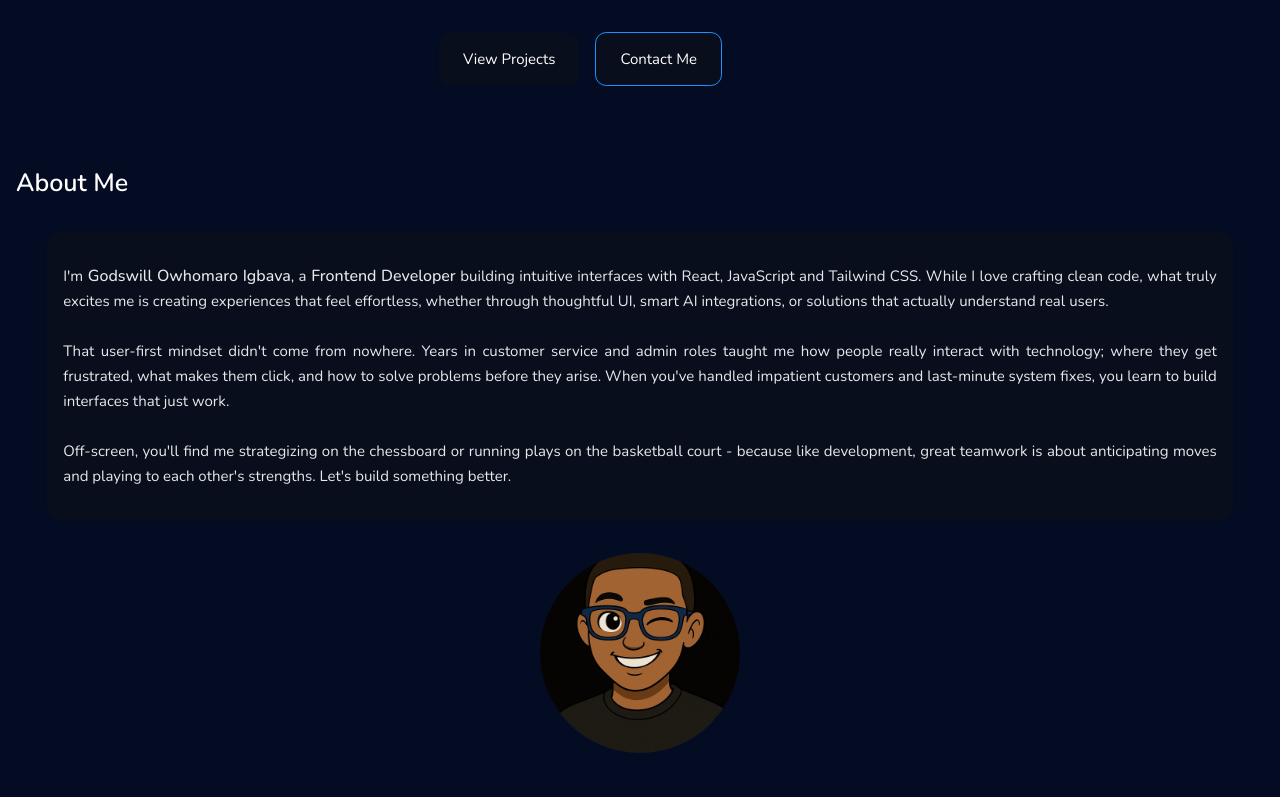
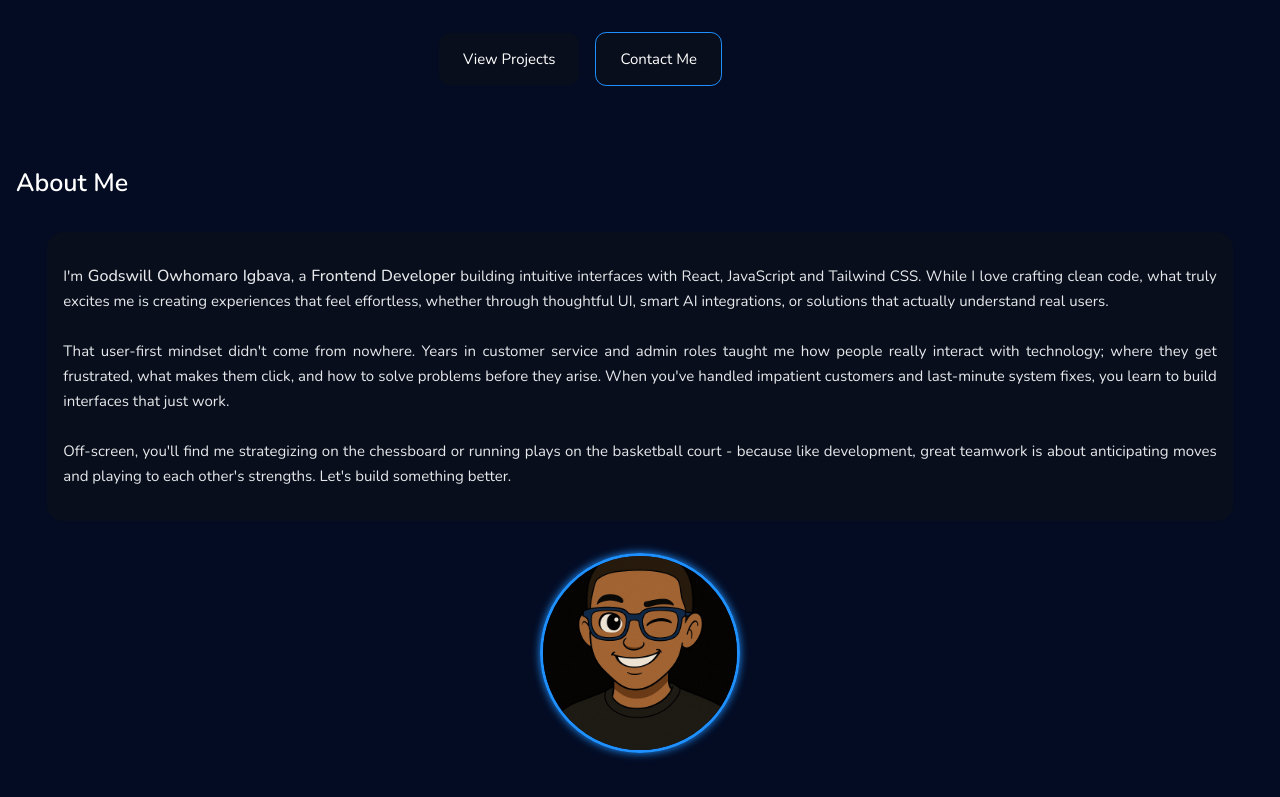
Before and after one commit to Yole-dev/yole_portfolio, a React (Create React App) app: page / in a window 1280 px wide. Shown: the part 299-1096 px from the top of the page. Built offline with nearby package versions, Linux system fonts and the light colour scheme.

Commit message:
made some adjustments to bio-image

```diff
--- a/src/index.css
+++ b/src/index.css
@@ -153,4 +153,6 @@ body {
   width: 200px;
   height: 200px;
   border-radius: 100%;
+  border: solid 3px var(--highlight-color);
+  box-shadow: 0 0 0.5rem var(--highlight-color);
 }
```
